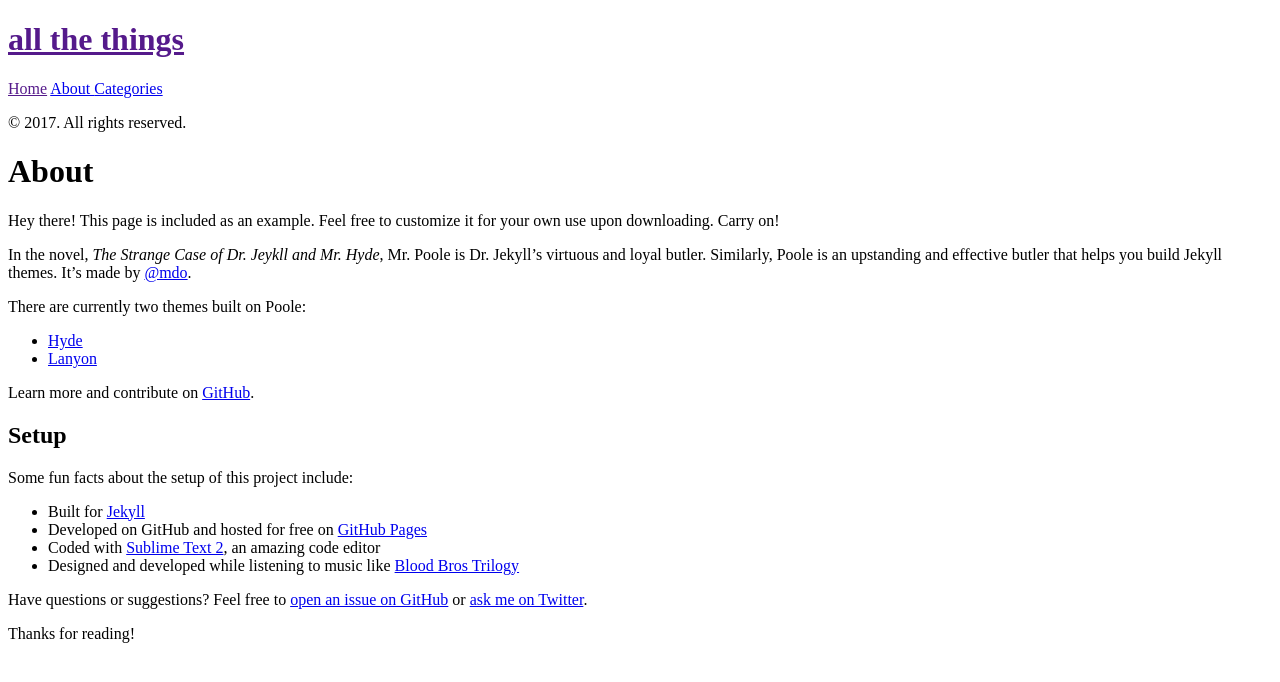
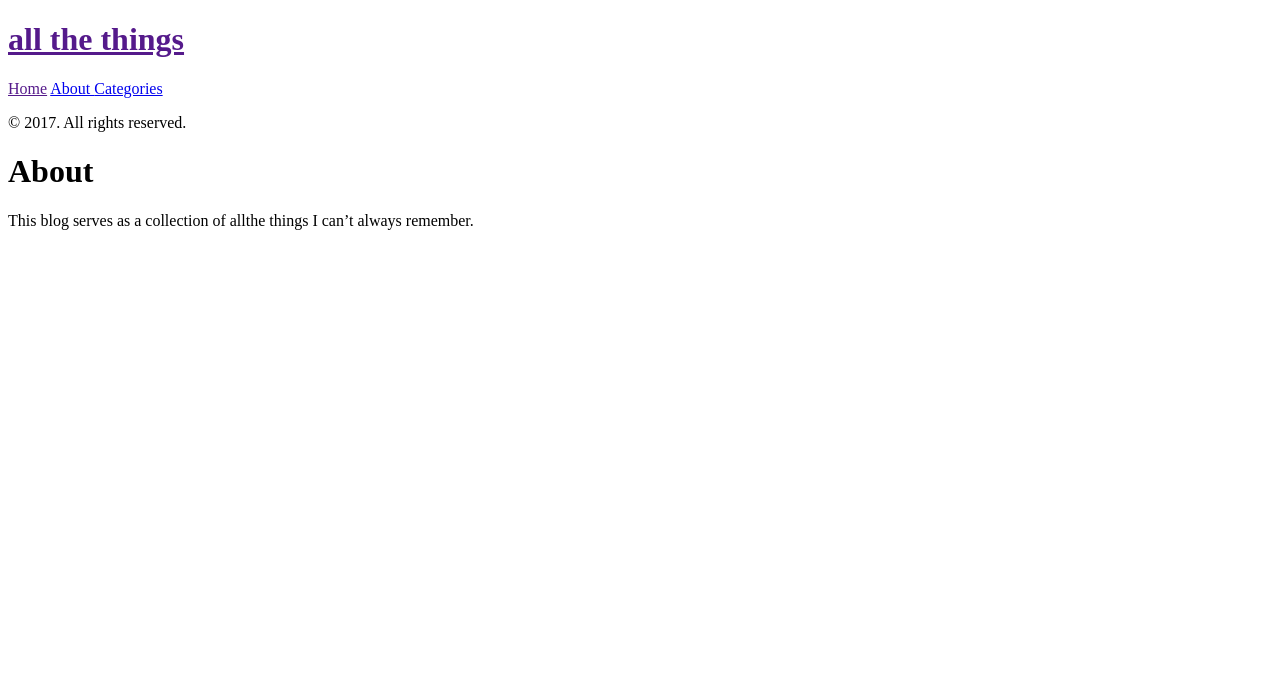
Before and after one commit to nbobhate/nbobhate.github.io, a Jekyll site: the page built from about.md, in a window 1280 px wide. Shown: the top 682 px of the page. Built offline with Jekyll 4.4.1, drawn with Linux system fonts in a browser that asks for light colours.

Commit message:
Add contact links and edit About page.

```diff
--- a/_includes/sidebar.html
+++ b/_includes/sidebar.html
@@ -31,8 +31,8 @@
 
 		<!-- Contact links -->
 		<div>
-			<a id="github-logo" href="{{ site.baseurl }}404.html"></a>
-			<a id="linkedin-logo" href="{{ site.baseurl }}404.html"></a>
+			<a id="github-logo" href="https://github.com/nbobhate"></a>
+			<a id="linkedin-logo" href="https://za.linkedin.com/in/nbobhate"></a>
 			<a id="rss-logo" href="{{ site.baseurl }}404.html"></a>
 		</div>
 
--- a/about.md
+++ b/about.md
@@ -3,28 +3,4 @@ layout: page
 title: About
 ---
 
-<p class="message">
-  Hey there! This page is included as an example. Feel free to customize it for your own use upon downloading. Carry on!
-</p>
-
-In the novel, *The Strange Case of Dr. Jeykll and Mr. Hyde*, Mr. Poole is Dr. Jekyll's virtuous and loyal butler. Similarly, Poole is an upstanding and effective butler that helps you build Jekyll themes. It's made by [@mdo](https://twitter.com/mdo).
-
-There are currently two themes built on Poole:
-
-* [Hyde](http://hyde.getpoole.com)
-* [Lanyon](http://lanyon.getpoole.com)
-
-Learn more and contribute on [GitHub](https://github.com/poole).
-
-## Setup
-
-Some fun facts about the setup of this project include:
-
-* Built for [Jekyll](http://jekyllrb.com)
-* Developed on GitHub and hosted for free on [GitHub Pages](https://pages.github.com)
-* Coded with [Sublime Text 2](http://sublimetext.com), an amazing code editor
-* Designed and developed while listening to music like [Blood Bros Trilogy](https://soundcloud.com/maddecent/sets/blood-bros-series)
-
-Have questions or suggestions? Feel free to [open an issue on GitHub](https://github.com/poole/issues/new) or [ask me on Twitter](https://twitter.com/mdo).
-
-Thanks for reading!
+This blog serves as a collection of allthe things I can't always remember.
```
